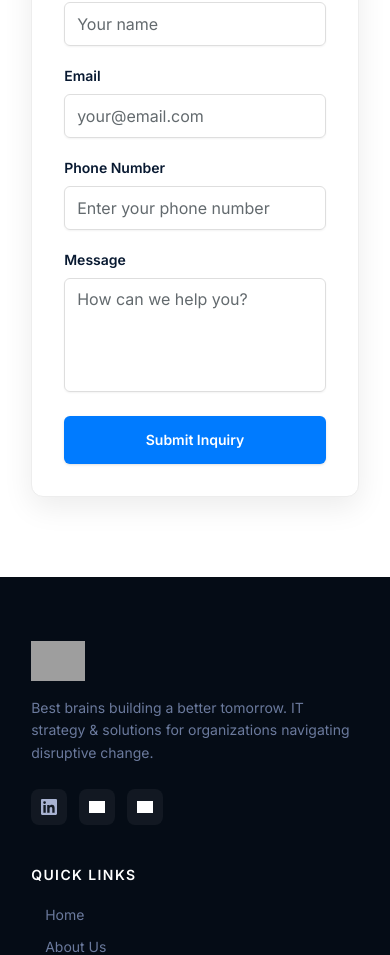
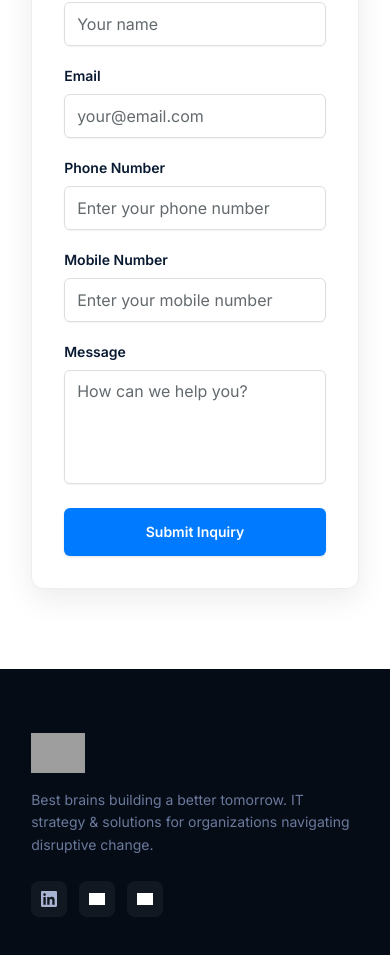
Before and after one commit to jijojr0-star/5Lobes, a React (Create React App) app: page / in a window 390 px wide. Shown: the part 8741-9696 px from the top of the page. Built offline with nearby package versions, Linux system fonts and the light colour scheme; no server answers; grey boxes are pictures that could not be loaded.

Commit message:
feat: add mobile number field to contact form

```diff
--- a/src/components/Contact.jsx
+++ b/src/components/Contact.jsx
@@ -22,6 +22,7 @@ export const Contact = () => {
         name: '',
         email: '',
         phone: '',
+        mobile: '',
         message: ''
     });
     const [isSubmitting, setIsSubmitting] = useState(false);
@@ -62,13 +63,14 @@ export const Contact = () => {
                         from_name: formData.name,
                         from_email: formData.email,
                         phone: formData.phone,
+                        mobile: formData.mobile,
                         message: formData.message,
                     },
                 }));
             });
 
             toast.success('Your inquiry has been submitted successfully.');
-            setFormData({ name: '', email: '', phone: '', message: '' });
+            setFormData({ name: '', email: '', phone: '', mobile: '', message: '' });
         } catch (error) {
             console.error('EmailJS error:', error);
             toast.error('Failed to submit inquiry. Please try again later.');
@@ -177,7 +179,8 @@ export const Contact = () => {
                                 </div>
                             </div>
 
-                            <div className="space-y-2 mb-5">
+                            <div className="grid grid-cols-1 md:grid-cols-2 gap-5 mb-5">
+                                <div className="space-y-2">
                                     <label
                                         htmlFor="phone"
                                         className="block font-semibold text-secondary text-sm"
@@ -195,6 +198,25 @@ export const Contact = () => {
                                         placeholder="Enter your phone number"
                                         data-testid="phone-input"
                                     />
+                                </div>
+                                <div className="space-y-2">
+                                    <label
+                                        htmlFor="mobile"
+                                        className="block font-semibold text-secondary text-sm"
+                                    >
+                                        Mobile Number
+                                    </label>
+                                    <Input
+                                        id="mobile"
+                                        name="mobile"
+                                        type="tel"
+                                        value={formData.mobile}
+                                        onChange={handleChange}
+                                        className="h-11"
+                                        placeholder="Enter your mobile number"
+                                        data-testid="mobile-input"
+                                    />
+                                </div>
                             </div>
 
                             <div className="space-y-2 mb-6">
```
Lines whose indentation alone changed are shown as unchanged.
